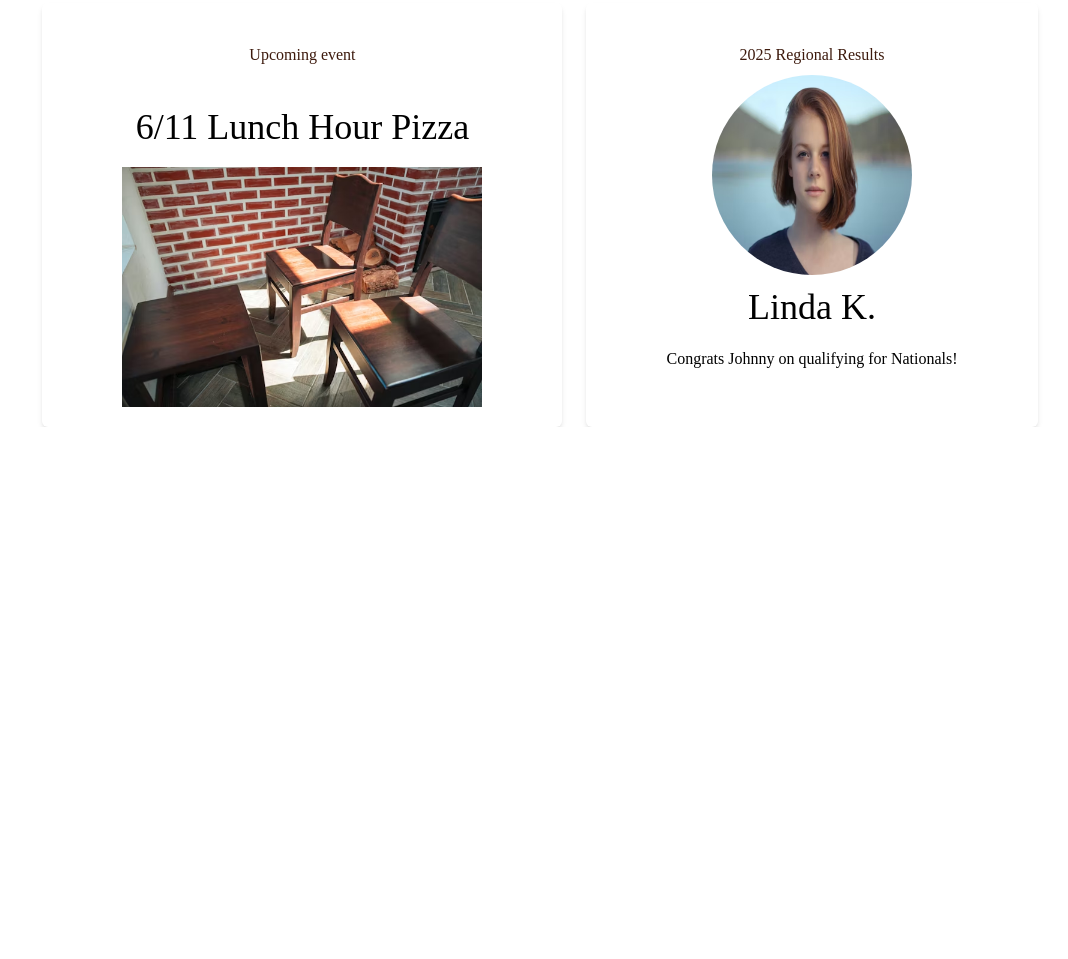
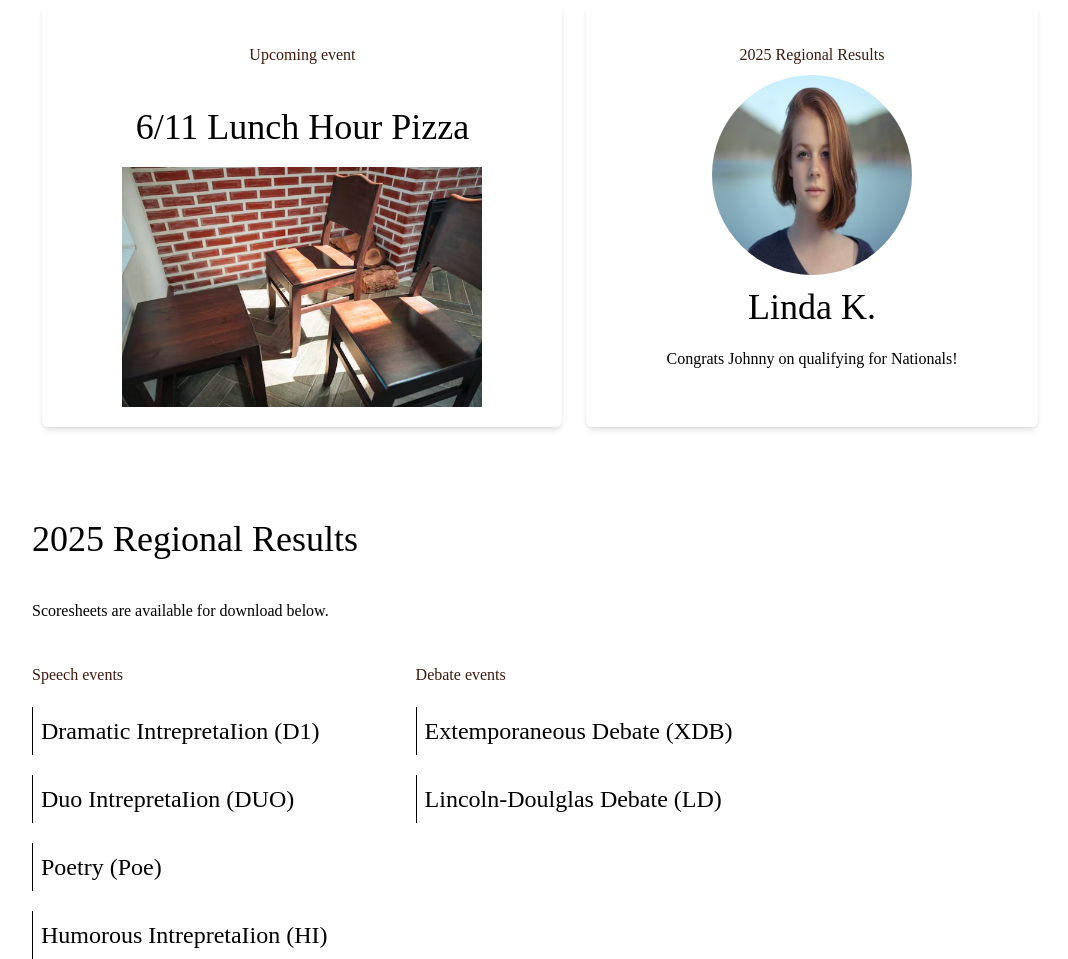
Before and after one commit to Castro412x/school-website, a plain HTML site: page index.html in a window 1280 px wide. Shown: the part 2596-3555 px from the top of the page, without its empty margins (100-1168 px from the left). Before the commit the page ends 3023 px from the top, so only its background shows below. Drawn offline with nearby package versions, Linux system fonts and the light colour scheme; a web font is replaced by a local one.

Commit message:
Add result section

```diff
--- a/index.html
+++ b/index.html
@@ -148,6 +148,31 @@
             </div>
         </div>
     </section>
+    <section>
+        <div class="pl-20 pt-20">
+             <h1 class="text-4xl mt-3">
+            2025 Regional Results
+        </h1>
+        <p  class="pt-10">
+            Scoresheets are available for download below.
+        </p>
+        <div class="flex ">
+            <div>
+                <p class="text-[#3d1a0d] text-1xl mt-10">Speech events </p>
+                <p class="border-l p-2 mt-5 text-2xl">Dramatic IntrepretaIion (D1)</p>
+                <p class="border-l p-2 mt-5 text-2xl">Duo IntrepretaIion (DUO)</p>
+                <p class="border-l p-2 mt-5 text-2xl">Poetry (Poe)</p>
+                <p class="border-l p-2 mt-5 text-2xl">Humorous IntrepretaIion (HI)</p>
+            </div>
+            <div class="pl-20">
+                <p class="text-[#3d1a0d] text-1xl mt-10">Debate events</p>
+                <p class="border-l p-2 mt-5 text-2xl">Extemporaneous Debate (XDB)</p>
+                <p class="border-l p-2 mt-5 text-2xl">Lincoln-Doulglas Debate (LD)</p>
+            </div>
+        </div>
 
+        </div>
+
+    </section>
 </body>
 </html>
```
